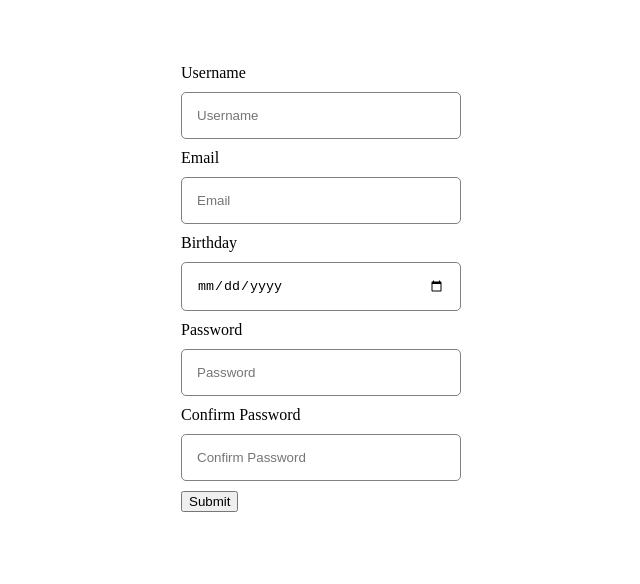
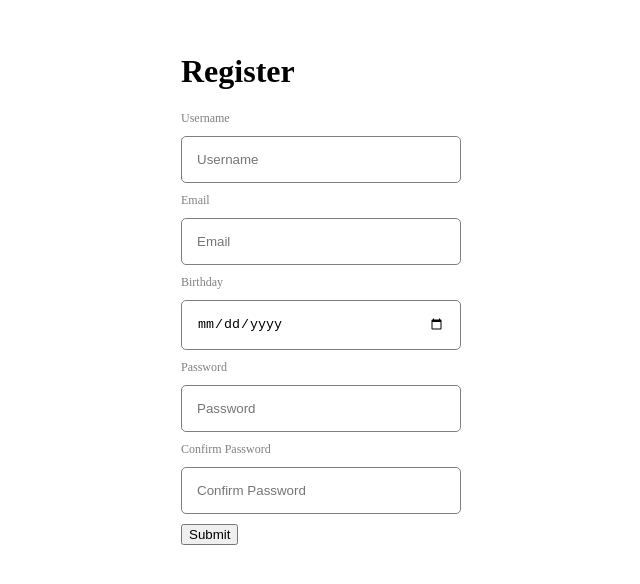
Before and after one commit to JesusLeonChavez/react-form-basic, a React (Create React App) app: page / in a window 1280 px wide. Shown: the part 120-704 px from the top of the page, without its empty margins (319-959 px from the left). Built offline with nearby package versions, Linux system fonts and the light colour scheme.

Commit message:
fix: add styles

```diff
--- a/src/App.jsx
+++ b/src/App.jsx
@@ -75,6 +75,7 @@ const App = () => {
   return(
     <div className="app">
       <form onSubmit={handleSubmit}>
+        <h1>Register</h1>
         {inputs.map((input) => (
           <FormInput
             key={input.id}
--- a/src/components/formInput/formInput.css
+++ b/src/components/formInput/formInput.css
@@ -10,3 +10,24 @@ input{
     border-radius: 5px;
     border: 1px solid gray;
 }
+
+
+label{
+    font-size: 12px;
+    color: gray;
+}
+
+span{
+    font-size: 12px;
+    padding: 3px;
+    color: red;
+    display: none;
+}
+
+input:invalid[focused="true"]{
+    border: 1px solid red;
+}
+
+input:invalid[focused="true"] ~ span{
+    display: block;
+}
--- a/src/index.js
+++ b/src/index.js
@@ -8,7 +8,3 @@ root.render(
     <App />
   </React.StrictMode>
 );
-
-// If you want to start measuring performance in your app, pass a function
-// to log results (for example: reportWebVitals(console.log))
-// or send to an analytics endpoint. Learn more: https://bit.ly/CRA-vitals
```
